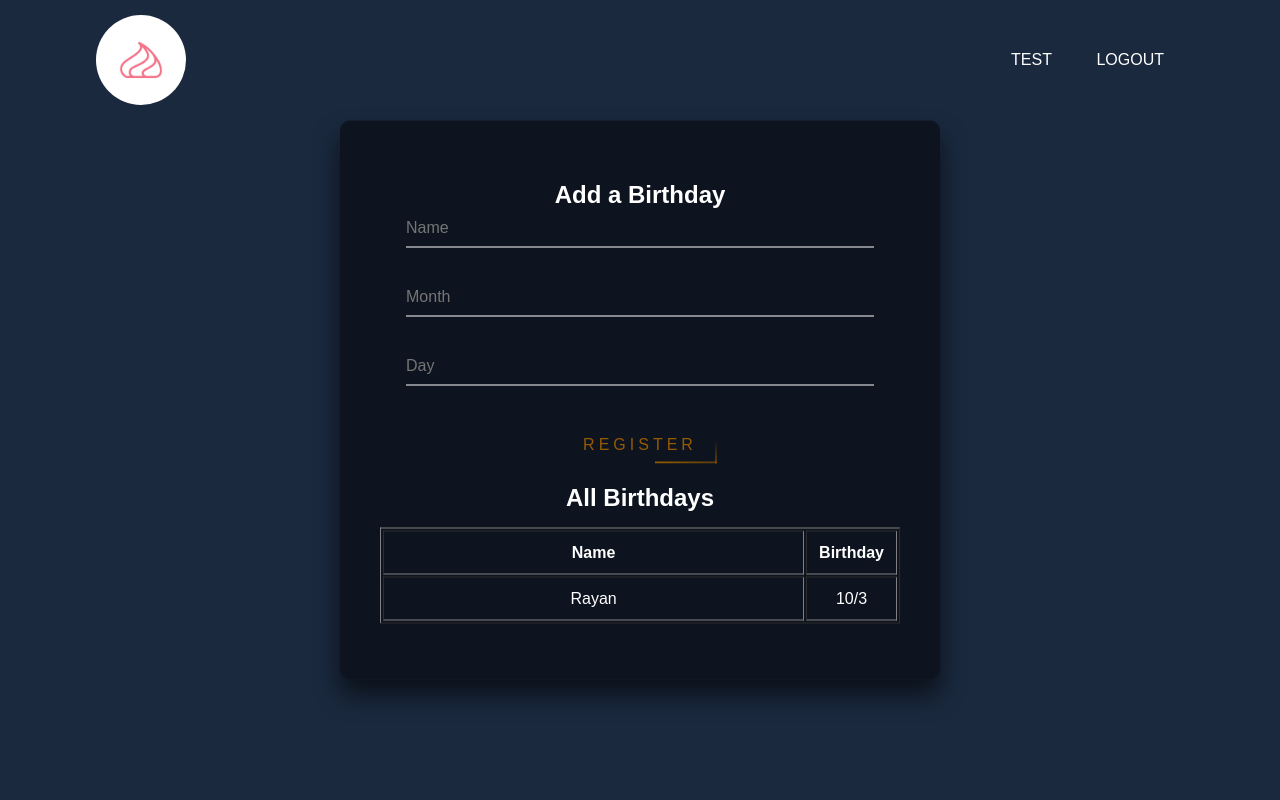
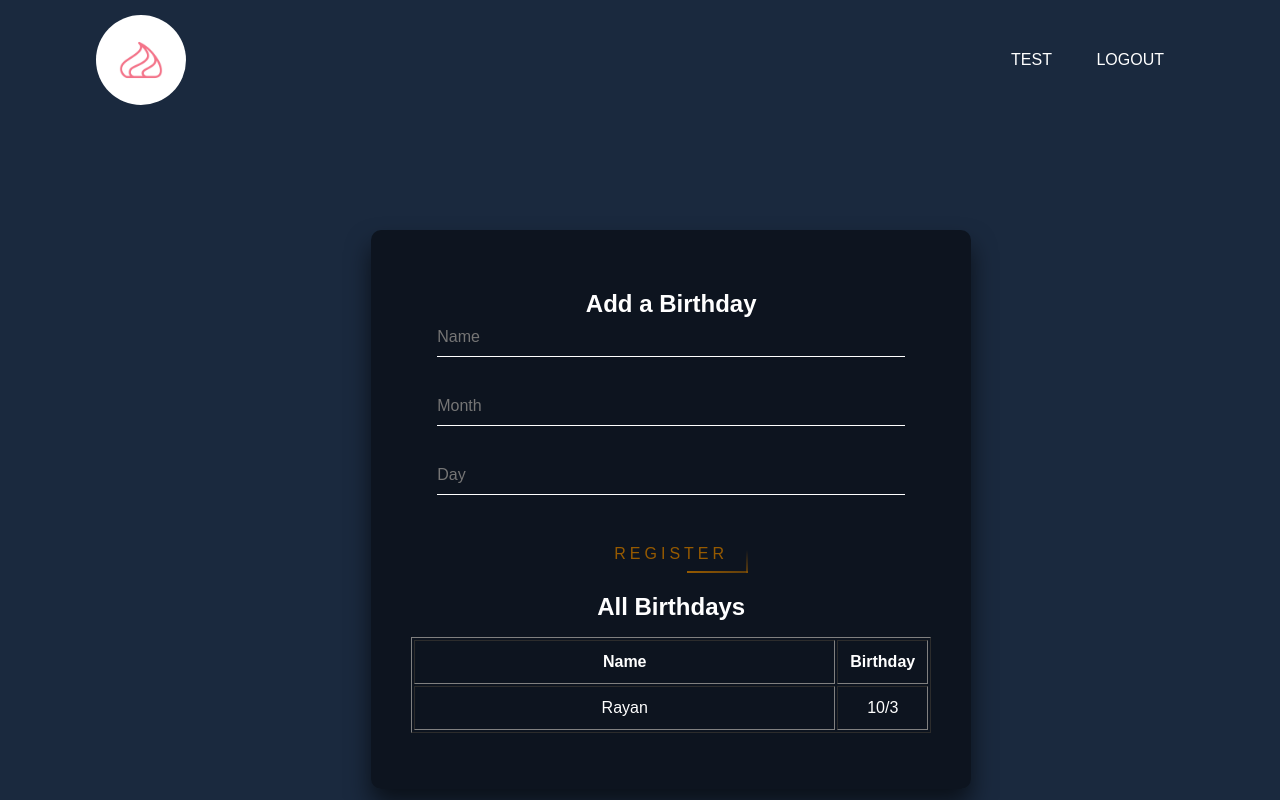
Before and after one commit to Raymw1/Birthdays50, a Flask app: page /index in a window 1280 px wide. Run offline with Flask 2, Linux system fonts and the light colour scheme; a user stored in the database is signed in; some libraries are stand-ins or nearby versions.

Commit message:
Container finally fixed. Haleluiagit status

```diff
--- a/static/styles.css
+++ b/static/styles.css
@@ -16,8 +16,7 @@
 
 .banner-o {
   width: 100%;
-  height: 100vh;
-  background: #1a293e;
+  height: 60vh;
   background-size: 1366px;
   background-position: center;
 }
@@ -148,7 +147,7 @@ body {
   background: linear-gradient(#141e30, #243b55);
 }
 
-.login-box, .container {
+.login-box {
   position: absolute;
   top: 50%;
   left: 50%;
@@ -320,13 +319,19 @@ body {
   color: #fff;
   width: 100%;
   position: absolute;
-  top: 50%;
-  transform: translateY(-50%);
   text-align: center;
 }
 
 .container {
   width: 600px;
+  position: absolute;
+  margin-top: -250px;
+  left: 29%;
+  padding: 40px;
+  background: rgba(0,0,0,.5);
+  box-sizing: border-box;
+  box-shadow: 0 15px 25px rgba(0,0,0,.6);
+  border-radius: 10px;
 }
 
 .input-box {
--- a/templates/birthdays.html
+++ b/templates/birthdays.html
@@ -7,7 +7,7 @@
 {% block main %}
 <main class="birthdays">
     <div class="container">
-        <div class="section-birth section">
+        <div class="section-birth">
             <h2>Add a Birthday</h2>
             <form action="/index" method="post" class="add-births">
                 <input  class="input-box" type="text" autocomplete="off" autofocus name="name" id="name" placeholder="Name">
@@ -21,7 +21,7 @@
                 Register</button>
             </form>
         </div>
-        <div class="section-birth section">
+        <div class="section-birth   ">
             <h2>All Birthdays</h2>
             <table border="1">
                 <thead>
@@ -31,12 +31,12 @@
                     </tr>
                 </thead>
                 <tbody>
-                    <tr>
-                        {% for birthday in birthdays %}
+                    {% for birthday in birthdays %}
+                        <tr>
                             <td>{{ birthday.name }}</td>
                             <td>{{ birthday.MONTH }}/{{ birthday.DAY }}</td>
-                        {% endfor %}
-                    </tr>
+                        </tr>
+                    {% endfor %}
                     <!-- TODO: Loop through the database entries to display them in this table -->
                 </tbody>
             </table>
--- a/templates/layout.html
+++ b/templates/layout.html
@@ -9,7 +9,7 @@
     <title>Birthdays: {% block title %}{% endblock %}</title>
 </head>
 
-<body>
+<body style="  background: #1a293e;">
     {% if welcome %}
     <div class="banner">
     {% else %}
```
Also changed, not shown: birthdays.db.
